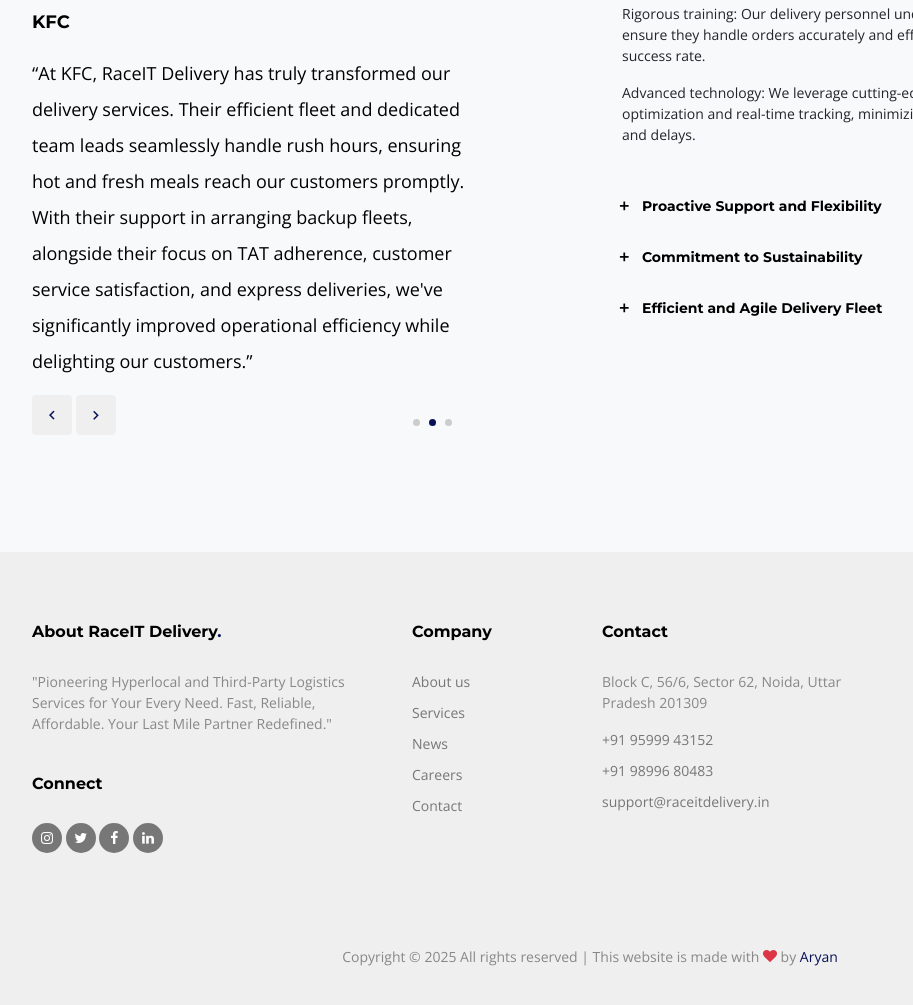
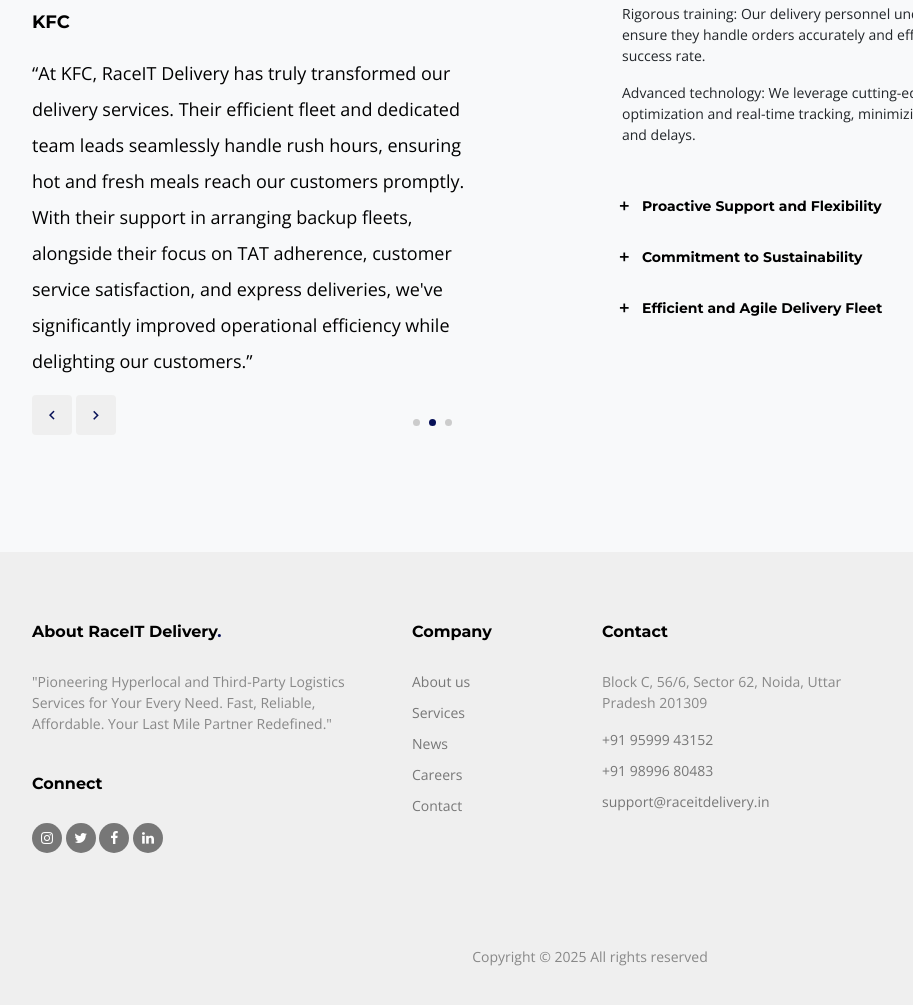
Before and after one commit to HariOmSundram/RaceIT-Delivery, a plain HTML site: page about.html in a window 1280 px wide. Shown: the part 1649-2654 px from the top of the page, without its empty margins (50-963 px from the left). Drawn offline with nearby package versions, Linux system fonts and the light colour scheme; files whose address does not match are found by name.

Commit message:
Update about.html

```diff
--- a/about.html
+++ b/about.html
@@ -441,9 +441,7 @@
 						Copyright &copy;
 						<script data-cfasync="false"
 							src="../../cdn-cgi/scripts/5c5dd728/cloudflare-static/email-decode.min.js"></script>
-						<script>document.write(new Date().getFullYear());</script> All rights reserved | This website is
-						made with <i class="icon-heart text-danger" aria-hidden="true"></i> by <a href=# target="_blank"
-							rel="nofollow noopener">Aryan</a>
+						<script>document.write(new Date().getFullYear());</script> All rights reserved
 					</p>
 				</div>
 			</div>
```
